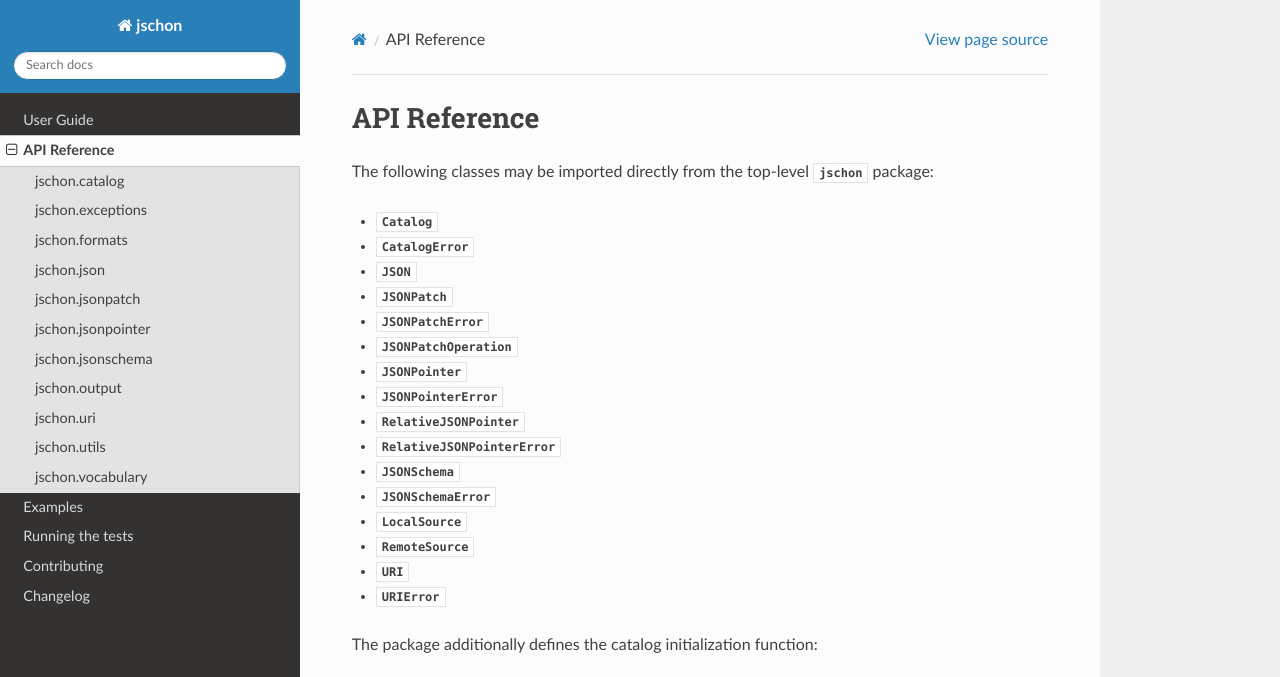
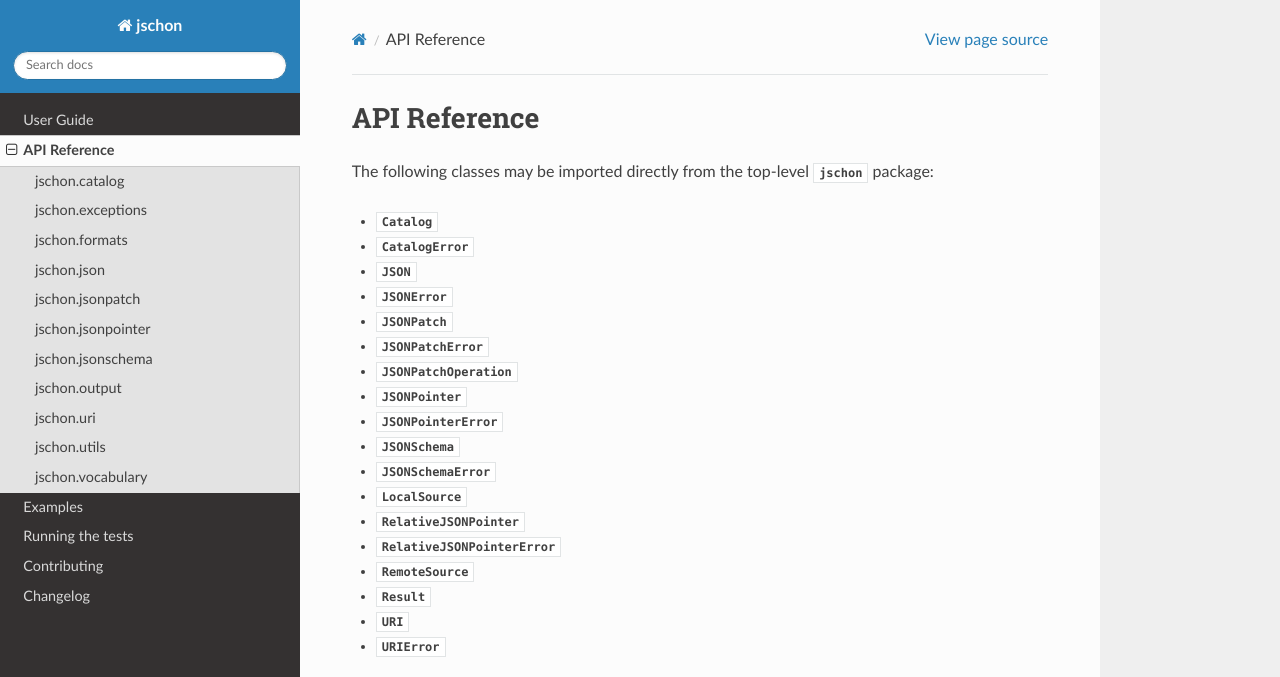
Before and after one commit to marksparkza/jschon, a Sphinx documentation site: the page built from docs/api.rst, in a window 1280 px wide and 900 px high, cut to the strip 0-677 px from the top of the window. Built offline with Sphinx 7.4.7 and the Read the Docs theme 2.0.0, drawn with Linux system fonts in a browser that asks for light colours.

Commit message:
Add Result class to the package API

```diff
--- a/docs/api.rst
+++ b/docs/api.rst
@@ -6,17 +6,19 @@ The following classes may be imported directly from the top-level
 * :class:`~jschon.catalog.Catalog`
 * :class:`~jschon.exceptions.CatalogError`
 * :class:`~jschon.json.JSON`
+* :class:`~jschon.exceptions.JSONError`
 * :class:`~jschon.jsonpatch.JSONPatch`
 * :class:`~jschon.exceptions.JSONPatchError`
 * :class:`~jschon.jsonpatch.JSONPatchOperation`
 * :class:`~jschon.jsonpointer.JSONPointer`
 * :class:`~jschon.exceptions.JSONPointerError`
-* :class:`~jschon.jsonpointer.RelativeJSONPointer`
-* :class:`~jschon.exceptions.RelativeJSONPointerError`
 * :class:`~jschon.jsonschema.JSONSchema`
 * :class:`~jschon.exceptions.JSONSchemaError`
 * :class:`~jschon.catalog.LocalSource`
+* :class:`~jschon.jsonpointer.RelativeJSONPointer`
+* :class:`~jschon.exceptions.RelativeJSONPointerError`
 * :class:`~jschon.catalog.RemoteSource`
+* :class:`~jschon.jsonschema.Result`
 * :class:`~jschon.uri.URI`
 * :class:`~jschon.exceptions.URIError`
 
```
Also changed, not shown: jschon/__init__.py (+4 -3 lines).
